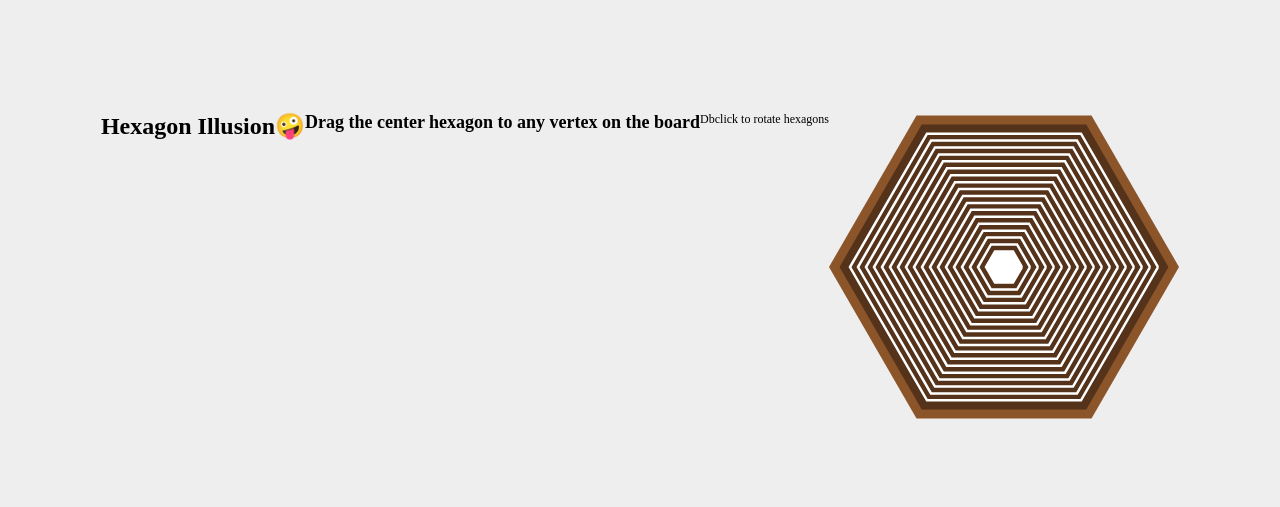
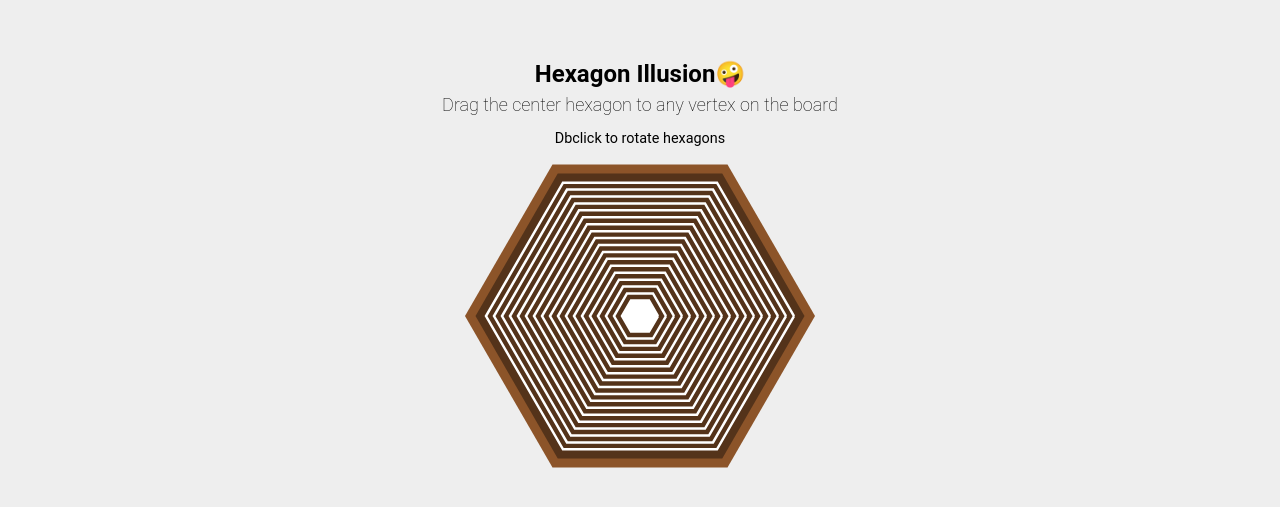
Before and after one commit to frfernandezdev/hexagon-illusion, a plain HTML site: page index.html in a window 1280 px wide. Shown: the part 133-640 px from the top of the page. Drawn offline with Linux system fonts and the light colour scheme.

Commit message:
up-date assets

```diff
--- a/assets/main.js
+++ b/assets/main.js
@@ -1,4 +1,7 @@
-// by @frfernandez
+/*
+	by @frfernandez
+	https://github.com/frfernandezdev/hexagon-illusion
+*/
 debug = function() { console.debug(...arguments); };
 
 const Illusion = (function() {
@@ -28,8 +31,14 @@ const Illusion = (function() {
   // Direction coords
   self.coords = { x: self.x, y: self.y};
 
+  // indicator animation rotate status
+  self.active = false;
 
+  // indicator direction of rotate increase/decrease
   self._rotateZ = false;
+
+  // identifier of requestAnimationFrame
+  self.rId = null;
 
   // Array with all offset and edge
   self.position = Array(ITEM)
@@ -134,16 +143,11 @@ const Illusion = (function() {
     ctx.clearRect(0,0, this.X, this.Y);
   }
 
-  self._animate = function() {
+  self._moveAt = function(e) {
+    this.coords = {x: e.offsetX, y: e.offsetY};
     this._clear();
     this.position[0].coords = this.coords;
-    // this._cursor();
-    this._computed();
-  }
-
-  self._moveAt = function(e) {
-    this.coords = {x: e.offsetX, y: e.offsetY};
-    requestAnimationFrame(this._animate.bind(this));
+    requestAnimationFrame(this._computed.bind(this));
   };
 
 	self._computedRotate = function() {
@@ -155,10 +159,13 @@ const Illusion = (function() {
       if (!next)
         continue;
 
-      if (this._rotateZ && this.position[0].rotate === 0)
+      if (this._rotateZ && this.position[0].rotate === 0) {
+        this.active = false;
         this._rotateZ = false;
+      }
 
       if (!this._rotateZ && this.position[this.position.length -2].rotate === 2) {
+        this.active = false;
         this._rotateZ = true;
         break;
       }
@@ -179,22 +186,36 @@ const Illusion = (function() {
     else
       this.position[0].rotate += 1;
 
+    if (!this.active) {
+      cancelAnimationFrame(this.rId);
+      return;
+    }
+
     this._computedRotate();
+    self.rId = requestAnimationFrame(this._rotate.bind(this));
   };
 
+  self.onclick = function() {
+    if (self.active)
+      return;
+
+    self.active = true;
+    self._rotate();
+  }
 
   self._init();
+
+  window.onload = () => {
     self.canvas.onmousedown = () => {
-
       self.canvas.onmousemove = (e) => self._moveAt(e);
-
       self.canvas.onmouseup = () => {
         self.canvas.onmousemove = null;
         self.canvas.onmouseup = null;
-    }
+      };
+    };
+    self.canvas.ondblclick = self.onclick.bind(self);
   };
 
-	self.canvas.onclick = () => self._rotate();
 });
 
 const illusion = new Illusion();
--- a/assets/style.css
+++ b/assets/style.css
@@ -1,3 +1,7 @@
+/*
+	by @frfernandez
+	https://github.com/frfernandezdev/hexagon-illusion
+*/
 * {
 	margin: 0;
 	padding: 0;
@@ -5,6 +9,7 @@
 }
 
 html, body {
+	font-family: 'Roboto', sans-serif;
 	position: inherit;
 	width: 100%;
 	height: 100%;
@@ -12,10 +17,25 @@ html, body {
 	font-size: 12px;
 	color: black;
 	background-color: #eee;
+	text-align: center;
+}
+
+h1 {
+	margin-bottom: 6px;
+}
+
+h2 {
+	font-weight: lighter;
+	margin-bottom: 15px;
+}
+
+p {
+	font-size: 1.2rem;
 }
 
 .container {
 	display: flex;
+	flex-directtion: row;
 	align-items: center;
 	justify-content: center;
 	width: 100%;
@@ -24,5 +44,8 @@ html, body {
 
 #canvas {
 	position: relative;
-	display: inherit;
 }
+
+#canvas canvas {
+	cursor: move;
+}
```
Lines whose indentation alone changed are shown as unchanged.
